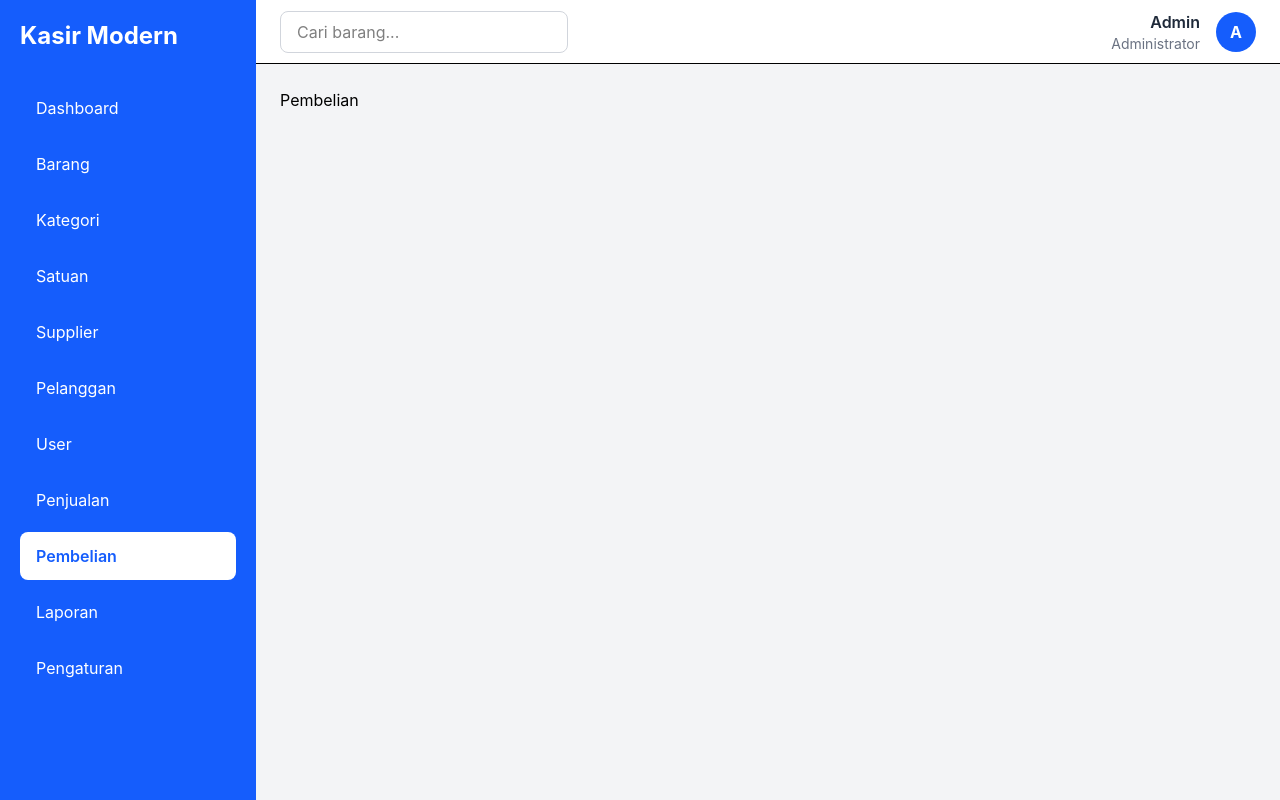
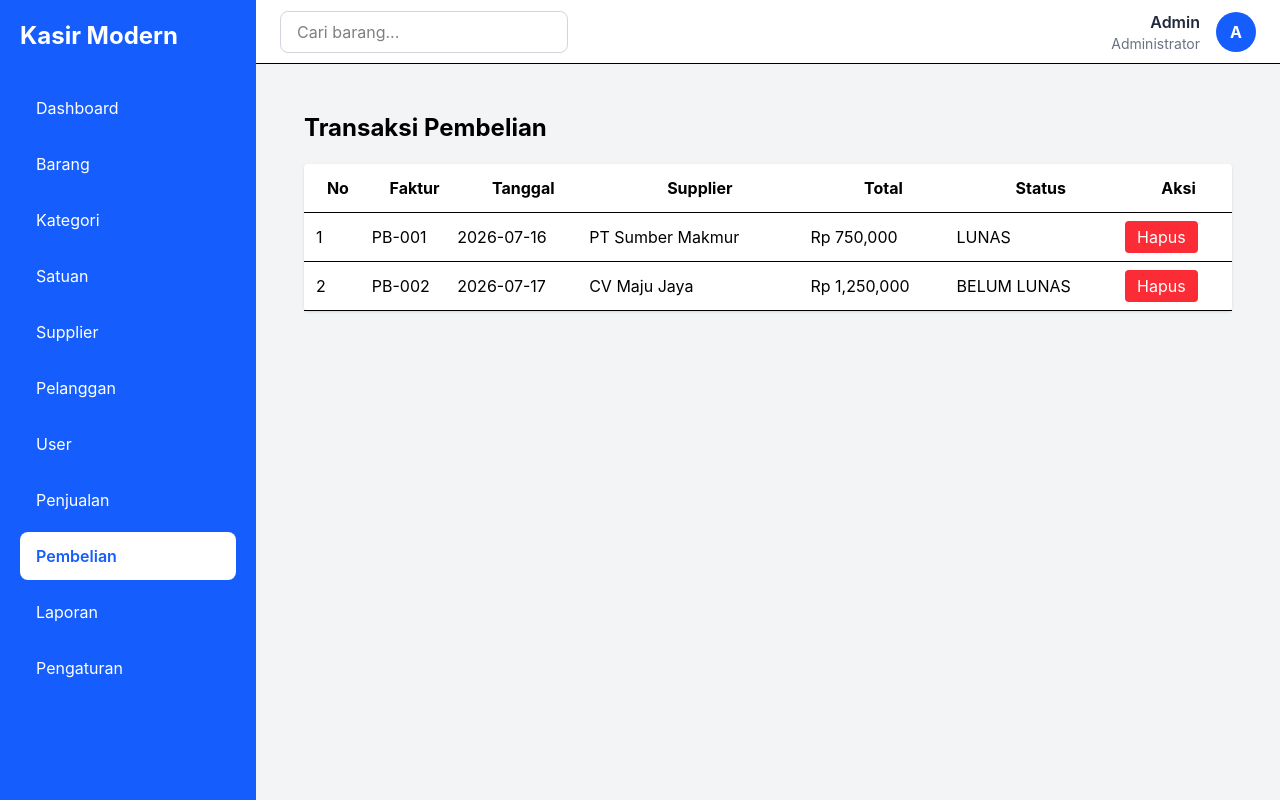
Before and after one commit to Rizuna16/kasir-modern, a React (Vite) app: page /pembelian in a window 1280 px wide. Built offline with nearby package versions, Linux system fonts and the light colour scheme.

Commit message:
Transaksi Pembelian selesai

```diff
--- /dev/null
+++ b/src/hooks/usePembelian.ts
@@ -0,0 +1,31 @@
+import { useEffect, useState } from "react";
+
+import type { Pembelian } from "../types/pembelian";
+
+import { getPembelian, deletePembelian } from "../services/pembelianService";
+
+export default function usePembelian() {
+  const [pembelian, setPembelian] = useState<Pembelian[]>([]);
+
+  async function loadData() {
+    const data = await getPembelian();
+
+    setPembelian(data);
+  }
+
+  async function hapus(id: number) {
+    await deletePembelian(id);
+
+    loadData();
+  }
+
+  useEffect(() => {
+    loadData();
+  }, []);
+
+  return {
+    pembelian,
+
+    hapus,
+  };
+}
--- a/src/pages/Pembelian.tsx
+++ b/src/pages/Pembelian.tsx
@@ -1,5 +1,60 @@
-const Pembelian = () => {
-  return <h1>Pembelian</h1>;
-};
+import usePembelian from "../hooks/usePembelian";
 
-export default Pembelian;
+export default function Pembelian() {
+  const { pembelian, hapus } = usePembelian();
+
+  return (
+    <div className="p-6">
+      <h1 className="text-2xl font-bold mb-5">Transaksi Pembelian</h1>
+
+      <div className="bg-white rounded shadow">
+        <table className="w-full">
+          <thead>
+            <tr className="border-b">
+              <th className="p-3">No</th>
+
+              <th>Faktur</th>
+
+              <th>Tanggal</th>
+
+              <th>Supplier</th>
+
+              <th>Total</th>
+
+              <th>Status</th>
+
+              <th>Aksi</th>
+            </tr>
+          </thead>
+
+          <tbody>
+            {pembelian.map((item, index) => (
+              <tr key={item.id} className="border-b">
+                <td className="p-3">{index + 1}</td>
+
+                <td>{item.nomor_faktur}</td>
+
+                <td>{item.tanggal}</td>
+
+                <td>{item.supplier}</td>
+
+                <td>Rp {item.total.toLocaleString()}</td>
+
+                <td>{item.status}</td>
+
+                <td>
+                  <button
+                    onClick={() => hapus(item.id)}
+                    className="bg-red-500 text-white px-3 py-1 rounded"
+                  >
+                    Hapus
+                  </button>
+                </td>
+              </tr>
+            ))}
+          </tbody>
+        </table>
+      </div>
+    </div>
+  );
+}
--- /dev/null
+++ b/src/services/pembelianService.ts
@@ -0,0 +1,37 @@
+import type { Pembelian } from "../types/pembelian";
+
+let dataPembelian: Pembelian[] = [
+  {
+    id: 1,
+    nomor_faktur: "PB-001",
+    tanggal: "2026-07-16",
+    supplier: "PT Sumber Makmur",
+    total: 750000,
+    status: "LUNAS",
+  },
+
+  {
+    id: 2,
+    nomor_faktur: "PB-002",
+    tanggal: "2026-07-17",
+    supplier: "CV Maju Jaya",
+    total: 1250000,
+    status: "BELUM LUNAS",
+  },
+];
+
+export function getPembelian() {
+  return Promise.resolve(dataPembelian);
+}
+
+export function addPembelian(pembelian: Pembelian) {
+  dataPembelian.push(pembelian);
+
+  return Promise.resolve(pembelian);
+}
+
+export function deletePembelian(id: number) {
+  dataPembelian = dataPembelian.filter((item) => item.id !== id);
+
+  return Promise.resolve(true);
+}
--- /dev/null
+++ b/src/types/pembelian.ts
@@ -0,0 +1,13 @@
+export interface Pembelian {
+  id: number;
+
+  nomor_faktur: string;
+
+  tanggal: string;
+
+  supplier: string;
+
+  total: number;
+
+  status: "LUNAS" | "BELUM LUNAS";
+}
```
